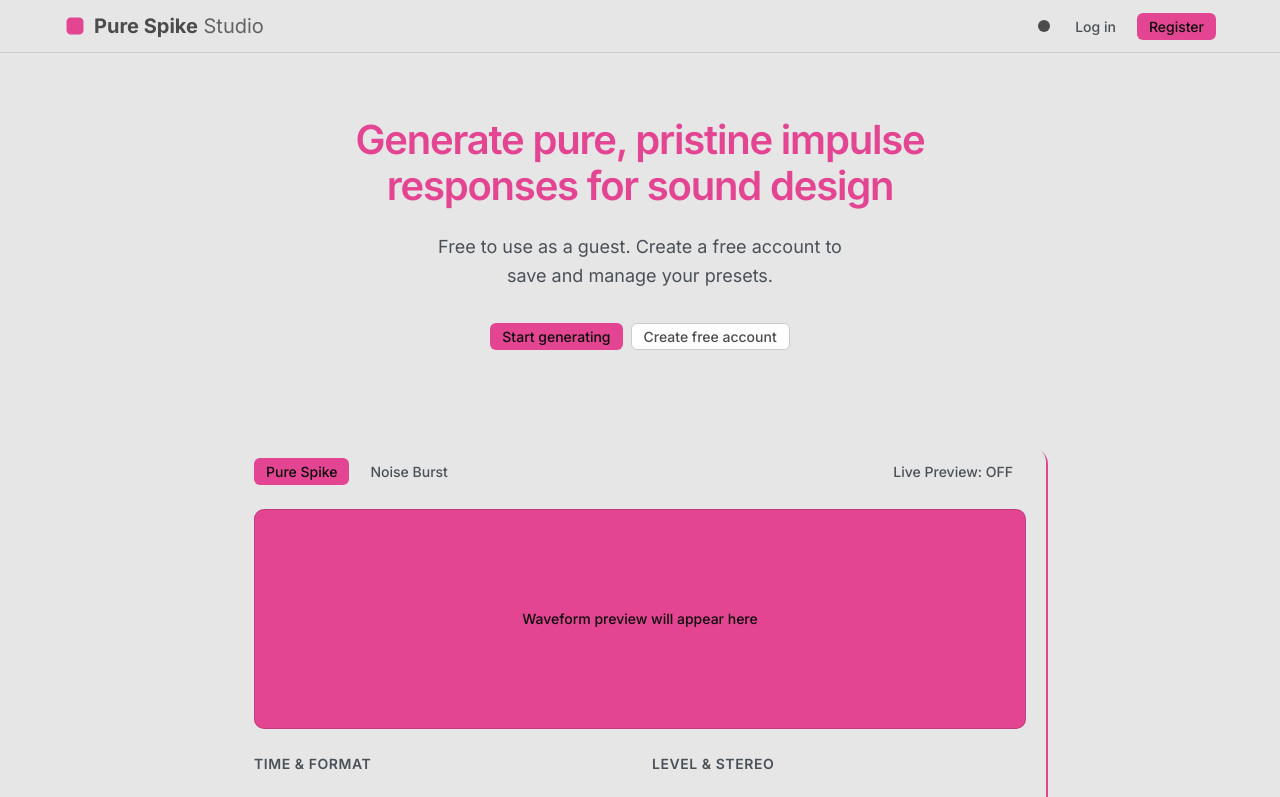
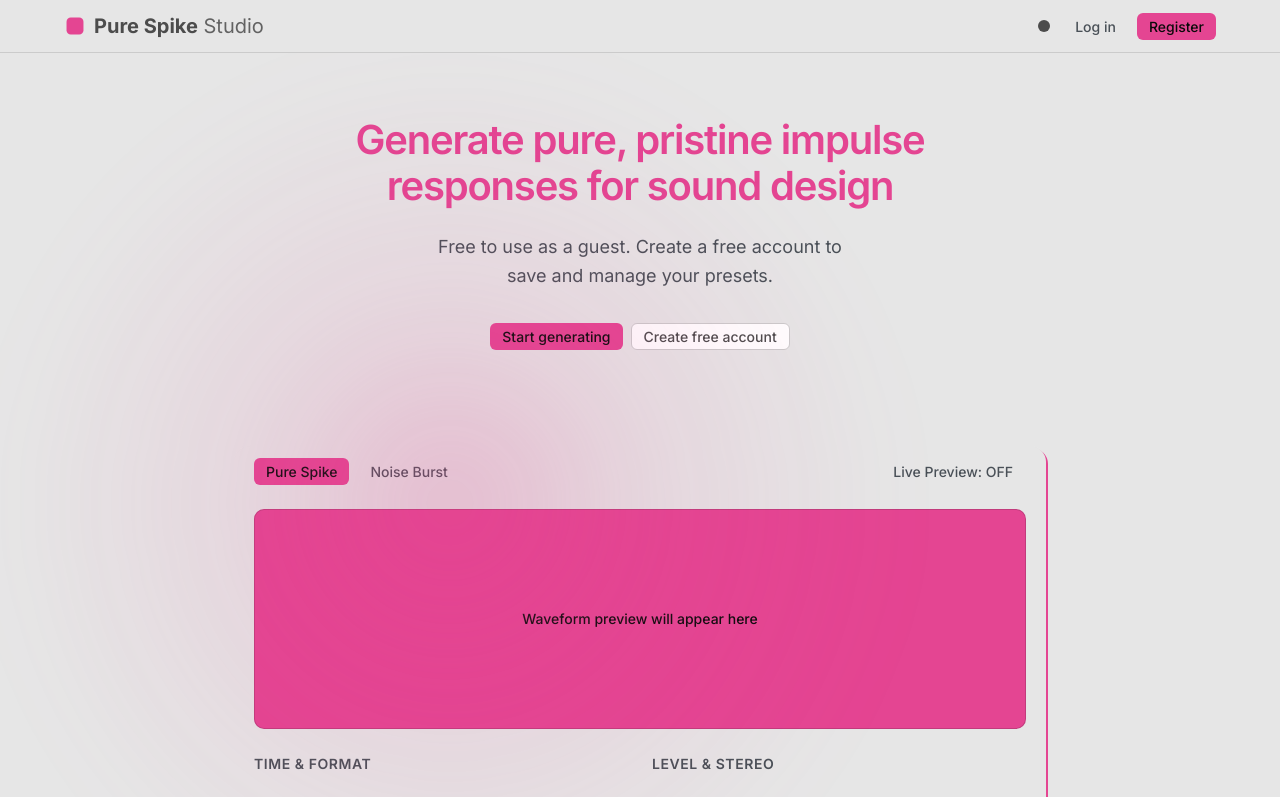
Before and after one commit to TomacBarin/pure-spike, a React (Vite) app: page / in a window 1280 px wide. Shown: the top 797 px of the page. Built offline with nearby package versions, Linux system fonts and the light colour scheme.

Commit message:
feat(layout) add AmbientBackground

```diff
--- /dev/null
+++ b/src/components/layout/AmbientBackground/AmbientBackground.module.css
@@ -0,0 +1,49 @@
+.root {
+  position: absolute;
+  inset: 0;
+  pointer-events: none;
+  z-index: 5;
+  overflow: hidden;
+}
+
+.spotlight {
+  position: absolute;
+  left: 0;
+  top: 0;
+  width: 900px;
+  height: 900px;
+  border-radius: 50%;
+  background: radial-gradient(
+    circle,
+    color-mix(in srgb, var(--color-accent) 35%, transparent) 0%,
+    color-mix(in srgb, var(--color-accent) 12%, transparent) 30%,
+    transparent 70%
+  );
+  filter: blur(45px);
+  mix-blend-mode: soft-light;
+  will-change: transform;
+}
+
+:global([data-theme='dark']) .spotlight {
+  width: 750px;
+  height: 750px;
+  background: radial-gradient(
+    circle,
+    rgba(255, 255, 255, 0.12) 0%,
+    rgba(255, 255, 255, 0.04) 30%,
+    transparent 70%
+  );
+  filter: blur(50px);
+}
+
+:global([data-theme='light']) .spotlight {
+  width: 900px;
+  height: 900px;
+  background: radial-gradient(
+    circle,
+    color-mix(in srgb, var(--color-accent) 28%, transparent) 0%,
+    color-mix(in srgb, var(--color-accent) 10%, transparent) 30%,
+    transparent 70%
+  );
+  filter: blur(45px);
+}
--- /dev/null
+++ b/src/components/layout/AmbientBackground/AmbientBackground.tsx
@@ -0,0 +1,39 @@
+import { useEffect, useRef } from 'react';
+import styles from './AmbientBackground.module.css';
+
+function AmbientBackground() {
+  const rootRef = useRef<HTMLDivElement>(null);
+  const spotRef = useRef<HTMLDivElement>(null);
+
+  useEffect(() => {
+    const root = rootRef.current;
+    const spot = spotRef.current;
+    if (!root || !spot) return;
+
+    let rafId = 0;
+
+    const onMove = (e: MouseEvent) => {
+      cancelAnimationFrame(rafId);
+      rafId = requestAnimationFrame(() => {
+        const rect = root.getBoundingClientRect();
+        const x = e.clientX - rect.left;
+        const y = e.clientY - rect.top;
+        spot.style.transform = `translate(${x}px, ${y}px) translate(-50%, -50%)`;
+      });
+    };
+
+    window.addEventListener('mousemove', onMove, { passive: true });
+    return () => {
+      cancelAnimationFrame(rafId);
+      window.removeEventListener('mousemove', onMove);
+    };
+  }, []);
+
+  return (
+    <div ref={rootRef} className={styles.root} aria-hidden="true">
+      <div ref={spotRef} className={styles.spotlight} />
+    </div>
+  );
+}
+
+export default AmbientBackground;
--- a/src/layouts/MainLayout.tsx
+++ b/src/layouts/MainLayout.tsx
@@ -1,14 +1,23 @@
-import { Outlet } from "react-router-dom";
-import Navbar from "../components/layout/Navbar/Navbar";
-import Footer from "../components/layout/Footer/Footer";
+import { Outlet } from 'react-router-dom';
+import Navbar from '../components/layout/Navbar/Navbar';
+import Footer from '../components/layout/Footer/Footer';
+import AmbientBackground from '../components/layout/AmbientBackground/AmbientBackground';
 
 function MainLayout() {
   return (
-    <div className="app-shell" style={{ minHeight: "100vh", display: "flex", flexDirection: "column" }}>
+    <div
+      className="app-shell"
+      style={{ minHeight: '100vh', display: 'flex', flexDirection: 'column' }}
+    >
       <Navbar />
-      <main style={{ flex: 1 }}>
-        <Outlet />
+
+      <main style={{ flex: 1, position: 'relative' }}>
+        <AmbientBackground />
+        <div style={{ position: 'relative', zIndex: 1 }}>
+          <Outlet />
+        </div>
       </main>
+
       <Footer />
     </div>
   );
```
